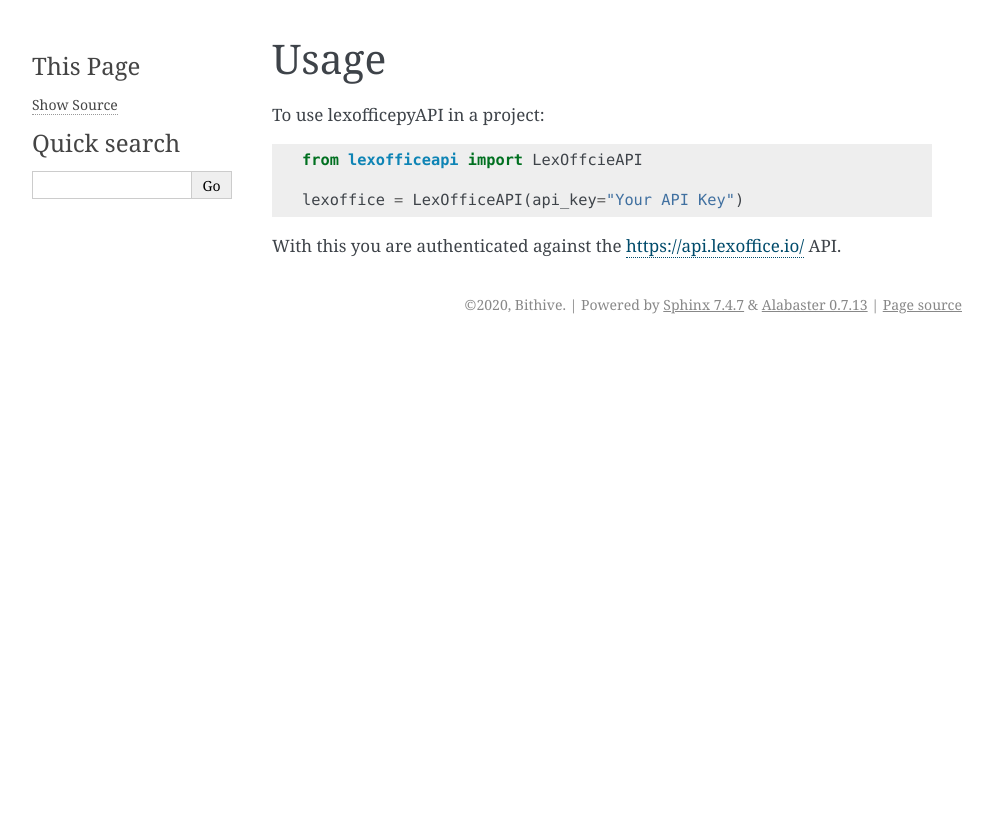
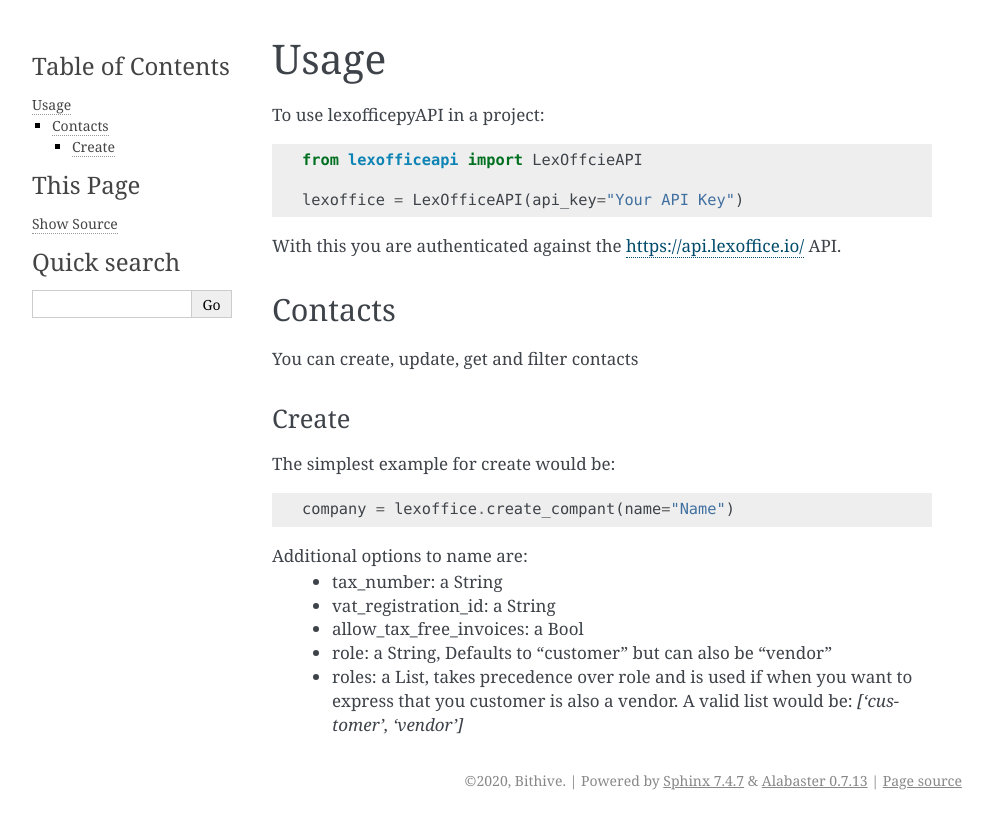
Before and after one commit to sprangen/lexofficepyapi, a Sphinx documentation site: the page built from docs/usage.rst, in a window 1280 px wide. Shown: the top 829 px of the page, without its empty margins (148-1141 px from the left). Built offline with Sphinx 7.4.7, drawn with Linux system fonts in a browser that asks for light colours; pages that are not in the unit, such as notebooks, are missing from menus.

Commit message:
documentation(Usage:Contacts): Adds Documentation on Creating Contacts

```diff
--- a/docs/usage.rst
+++ b/docs/usage.rst
@@ -10,3 +10,22 @@
 
 
 With this you are authenticated against the https://api.lexoffice.io/ API.
+
+
+Contacts
+========
+
+You can create, update, get and filter contacts
+
+Create
+------
+The simplest example for create would be::
+
+    company = lexoffice.create_compant(name="Name")
+
+Additional options to name are:
+    * tax_number: a String
+    * vat_registration_id: a String
+    * allow_tax_free_invoices: a Bool
+    * role: a String, Defaults to "customer" but can also be "vendor"
+    * roles: a List, takes precedence over role and is used if when you want to express that you customer is also a vendor. A valid list would be: `['customer', 'vendor']`
```
Also changed, not shown: .travis.yml, 1 other file.
